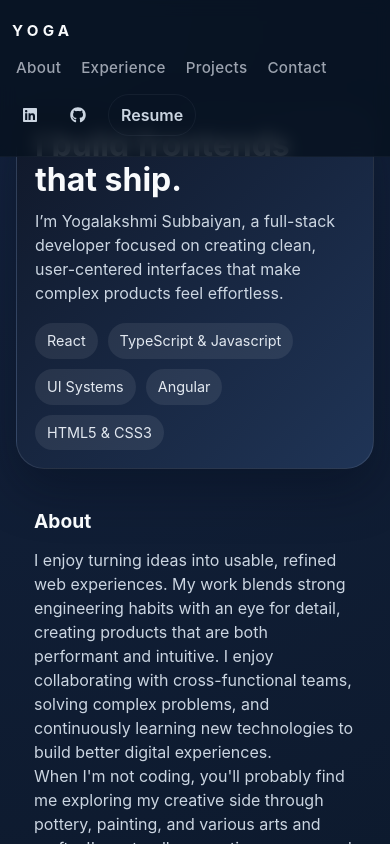
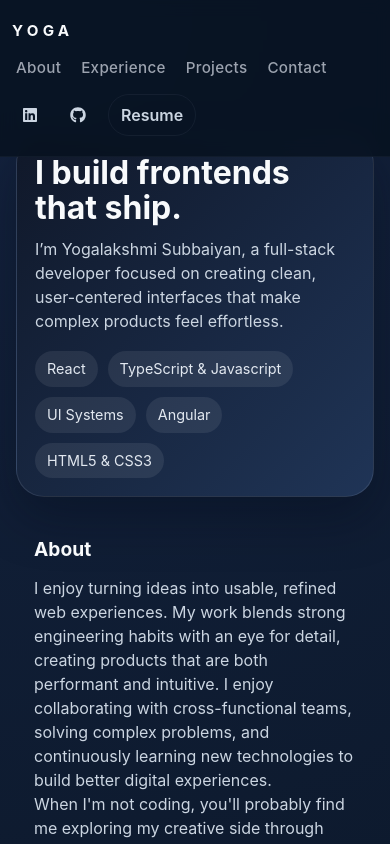
Before and after one commit to YogalakshmiSubbaiyan/portfolio, a React (Vite) app: page / in a window 390 px wide. Shown: the top 844 px of the page. Built offline with nearby package versions, Linux system fonts and the light colour scheme.

Commit message:
Updated responsive web pages for mobile

```diff
--- a/src/App.css
+++ b/src/App.css
@@ -130,6 +130,13 @@ html {
 }
 
 @media (max-width: 940px) {
+  .page-shell {
+    padding-top: 120px;
+  }
+
+  html {
+    scroll-padding-top: 120px;
+  }
   .topbar {
     align-items: flex-start;
     gap: 12px;
```
